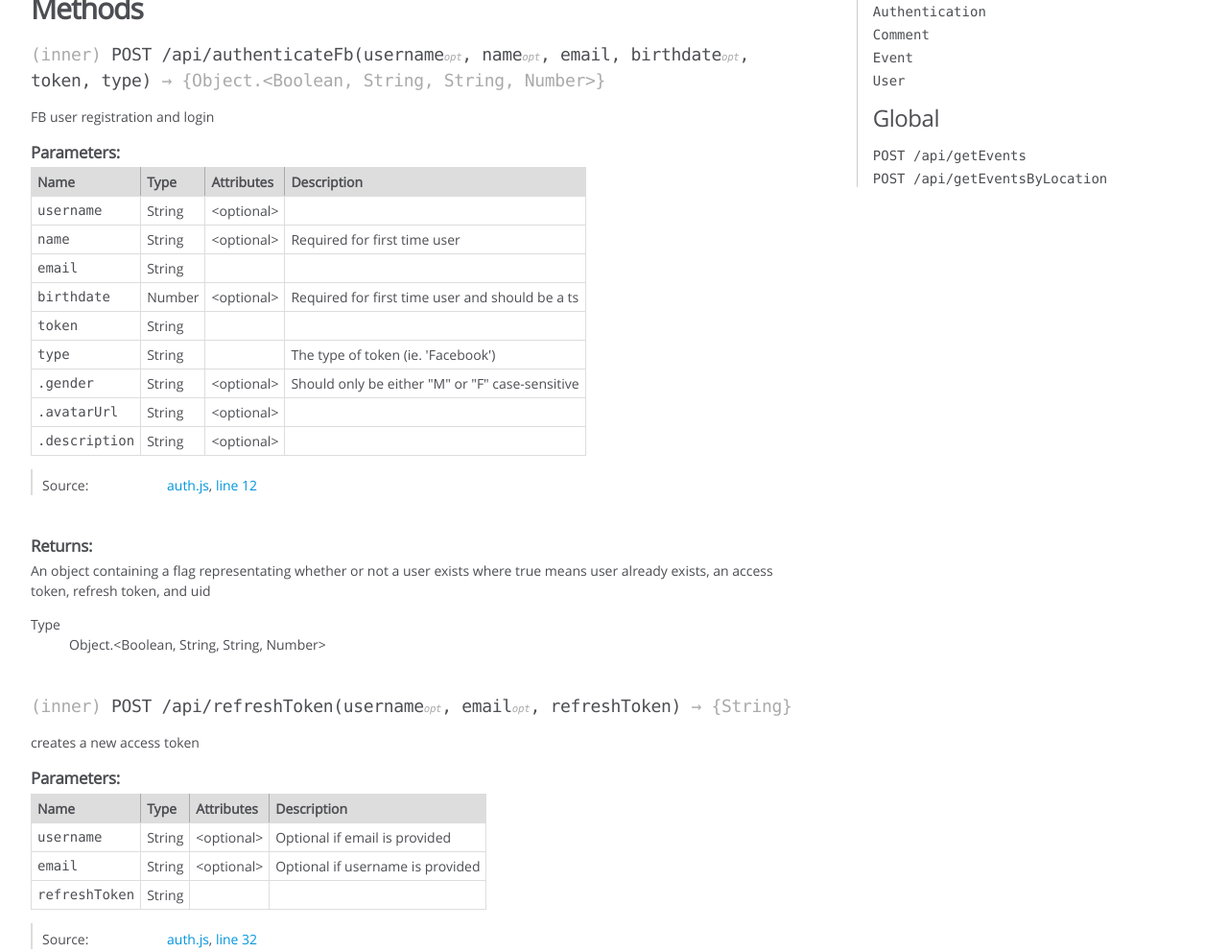
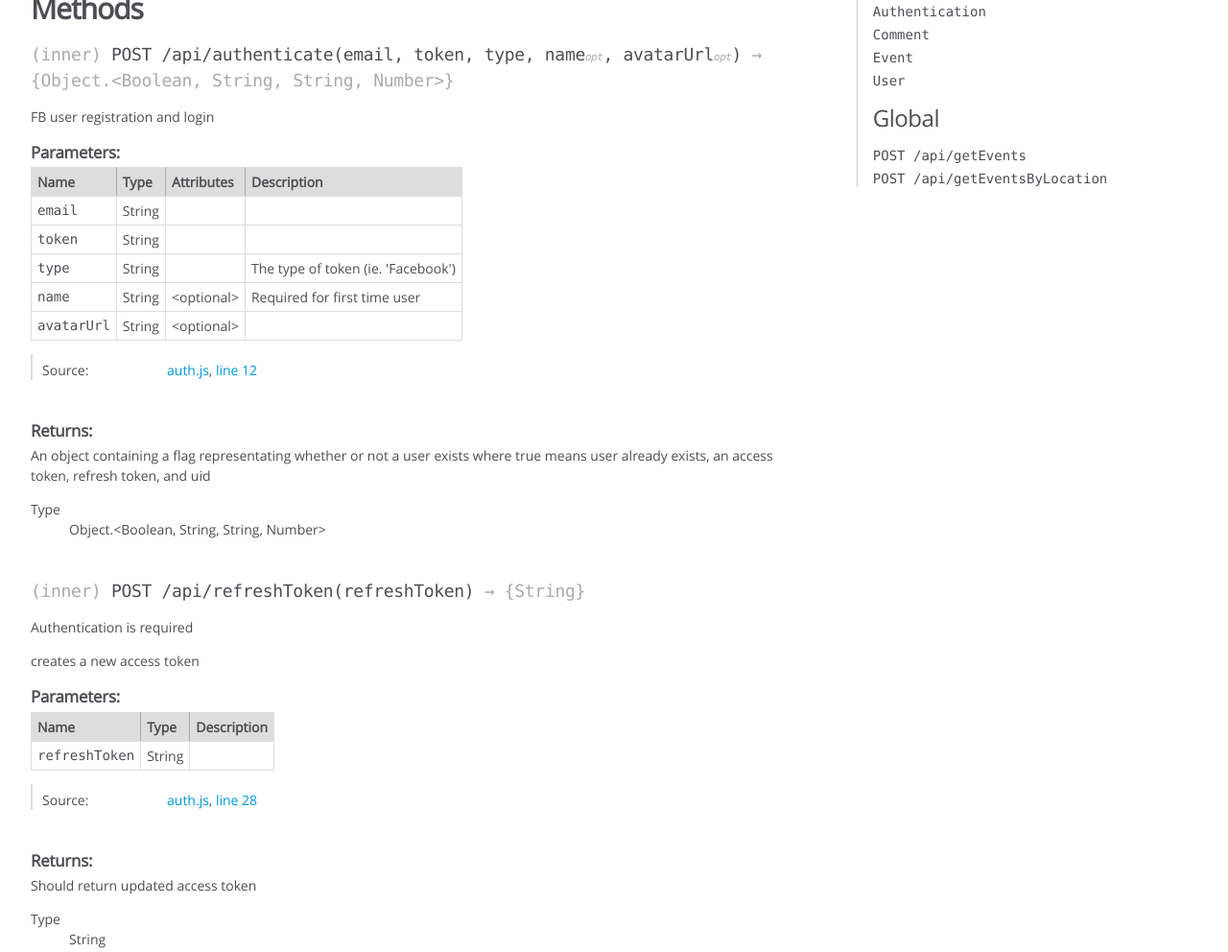
Before and after one commit to AndyKChan/plusone-documentation, a plain HTML site: page module-Authentication.html in a window 1280 px wide. Shown: the part 138-1130 px from the top of the page at 96% size. Drawn offline with Linux system fonts and the light colour scheme.

Commit message:
auth changes

```diff
--- a/module-Authentication.html
+++ b/module-Authentication.html
@@ -64,7 +64,7 @@
 
 
 
-    <h4 class="name" id="~POST/api/authenticateFb"><span class="type-signature">(inner) </span>POST /api/authenticateFb<span class="signature">(username<span class="signature-attributes">opt</span>, name<span class="signature-attributes">opt</span>, email, birthdate<span class="signature-attributes">opt</span>, token, type)</span><span class="type-signature"> &rarr; {Object.&lt;Boolean, String, String, Number>}</span></h4>
+    <h4 class="name" id="~POST/api/authenticate"><span class="type-signature">(inner) </span>POST /api/authenticate<span class="signature">(email, token, type, name<span class="signature-attributes">opt</span>, avatarUrl<span class="signature-attributes">opt</span>)</span><span class="type-signature"> &rarr; {Object.&lt;Boolean, String, String, Number>}</span></h4>
 
 
 
@@ -110,72 +110,6 @@
 
         <tr>
 
-                <td class="name"><code>username</code></td>
-
-
-            <td class="type">
-
-
-<span class="param-type">String</span>
-
-
-
-            </td>
-
-
-                <td class="attributes">
-
-                    &lt;optional><br>
-
-
-
-
-
-                </td>
-
-
-
-
-            <td class="description last"></td>
-        </tr>
-
-
-
-        <tr>
-
-                <td class="name"><code>name</code></td>
-
-
-            <td class="type">
-
-
-<span class="param-type">String</span>
-
-
-
-            </td>
-
-
-                <td class="attributes">
-
-                    &lt;optional><br>
-
-
-
-
-
-                </td>
-
-
-
-
-            <td class="description last">Required for first time user</td>
-        </tr>
-
-
-
-        <tr>
-
                 <td class="name"><code>email</code></td>
 
 
@@ -201,39 +135,6 @@
 
 
             <td class="description last"></td>
-        </tr>
-
-
-
-        <tr>
-
-                <td class="name"><code>birthdate</code></td>
-
-
-            <td class="type">
-
-
-<span class="param-type">Number</span>
-
-
-
-            </td>
-
-
-                <td class="attributes">
-
-                    &lt;optional><br>
-
-
-
-
-
-                </td>
-
-
-
-
-            <td class="description last">Required for first time user and should be a ts</td>
         </tr>
 
 
@@ -302,7 +203,7 @@
 
         <tr>
 
-                <td class="name"><code>.gender</code></td>
+                <td class="name"><code>name</code></td>
 
 
             <td class="type">
@@ -328,47 +229,14 @@
 
 
 
-            <td class="description last">Should only be either "M" or "F" case-sensitive</td>
+            <td class="description last">Required for first time user</td>
         </tr>
 
 
 
         <tr>
 
-                <td class="name"><code>.avatarUrl</code></td>
-
-
-            <td class="type">
-
-
-<span class="param-type">String</span>
-
-
-
-            </td>
-
-
-                <td class="attributes">
-
-                    &lt;optional><br>
-
-
-
-
-
-                </td>
-
-
-
-
-            <td class="description last"></td>
-        </tr>
-
-
-
-        <tr>
-
-                <td class="name"><code>.description</code></td>
+                <td class="name"><code>avatarUrl</code></td>
 
 
             <td class="type">
@@ -491,9 +359,11 @@
 
 
 
-    <h4 class="name" id="~POST/api/refreshToken"><span class="type-signature">(inner) </span>POST /api/refreshToken<span class="signature">(username<span class="signature-attributes">opt</span>, email<span class="signature-attributes">opt</span>, refreshToken)</span><span class="type-signature"> &rarr; {String}</span></h4>
+    <h4 class="name" id="~POST/api/refreshToken"><span class="type-signature">(inner) </span>POST /api/refreshToken<span class="signature">(refreshToken)</span><span class="type-signature"> &rarr; {String}</span></h4>
 
 
+
+    <p class="summary">Authentication is required</p>
 
 
 
@@ -523,8 +393,6 @@
         <th>Type</th>
 
 
-        <th>Attributes</th>
-
 
 
 
@@ -533,72 +401,6 @@
     </thead>
 
     <tbody>
-
-
-        <tr>
-
-                <td class="name"><code>username</code></td>
-
-
-            <td class="type">
-
-
-<span class="param-type">String</span>
-
-
-
-            </td>
-
-
-                <td class="attributes">
-
-                    &lt;optional><br>
-
-
-
-
-
-                </td>
-
-
-
-
-            <td class="description last">Optional if email is provided</td>
-        </tr>
-
-
-
-        <tr>
-
-                <td class="name"><code>email</code></td>
-
-
-            <td class="type">
-
-
-<span class="param-type">String</span>
-
-
-
-            </td>
-
-
-                <td class="attributes">
-
-                    &lt;optional><br>
-
-
-
-
-
-                </td>
-
-
-
-
-            <td class="description last">Optional if username is provided</td>
-        </tr>
-
 
 
         <tr>
@@ -615,14 +417,6 @@
 
             </td>
 
-
-                <td class="attributes">
-
-
-
-
-
-                </td>
 
 
 
@@ -668,7 +462,7 @@
 
     <dt class="tag-source">Source:</dt>
     <dd class="tag-source"><ul class="dummy"><li>
-        <a href="auth.js.html">auth.js</a>, <a href="auth.js.html#line32">line 32</a>
+        <a href="auth.js.html">auth.js</a>, <a href="auth.js.html#line28">line 28</a>
     </li></ul></dd>
 
 
@@ -740,7 +534,7 @@
 <br class="clear">
 
 <footer>
-    Documentation generated by <a href="https://github.com/jsdoc3/jsdoc">JSDoc 3.5.4</a> on Mon Oct 02 2017 17:47:11 GMT-0700 (PDT)
+    Documentation generated by <a href="https://github.com/jsdoc3/jsdoc">JSDoc 3.5.4</a> on Tue Oct 03 2017 18:08:50 GMT-0700 (PDT)
 </footer>
 
 <script> prettyPrint(); </script>
```
Also changed, not shown: auth.js.html (+10 -14 lines), comment.js.html (+1 -1 lines), event.js.html (+1 -1 lines), global.html (+1 -1 lines), index.html (+1 -1 lines), module-Comment.html (+1 -1 lines), module-Event.html (+1 -1 lines), module-User.html (+6 -6 lines), search.js.html (+1 -1 lines), user.js.html (+4 -4 lines).
